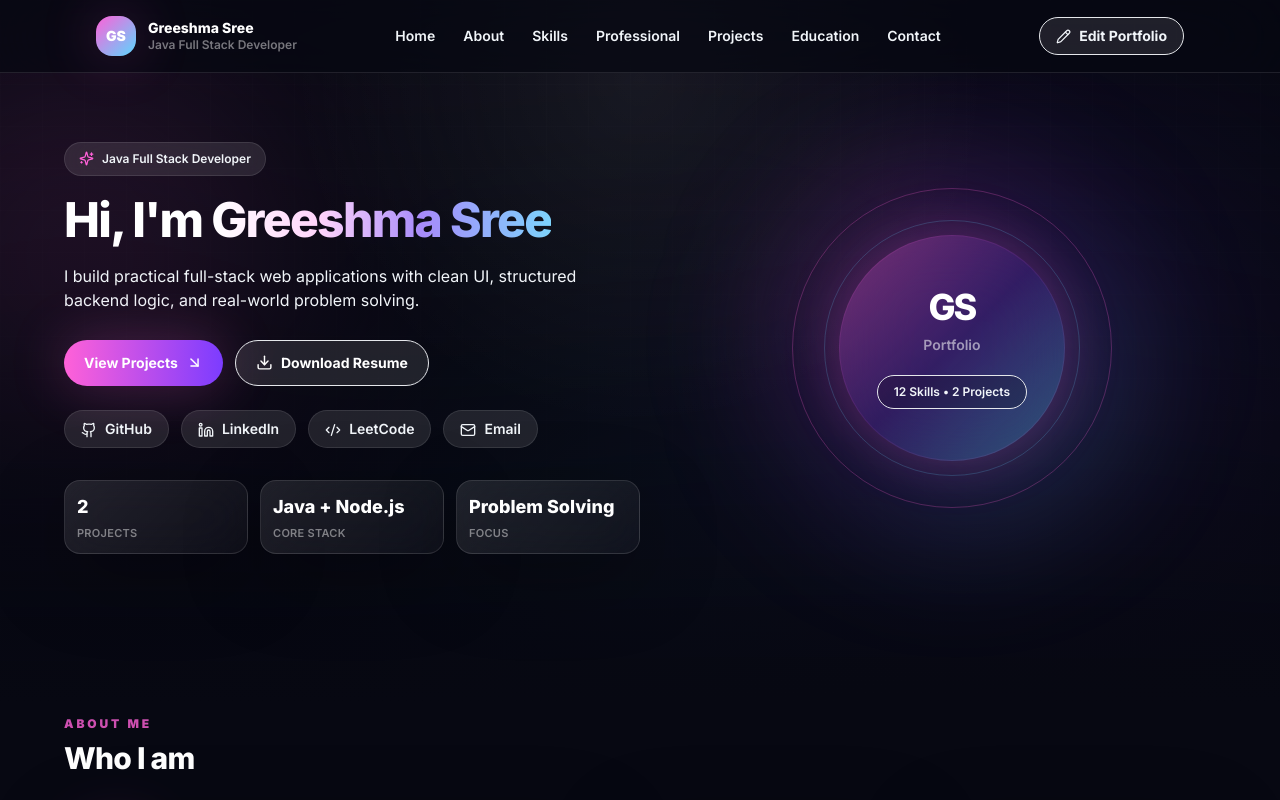
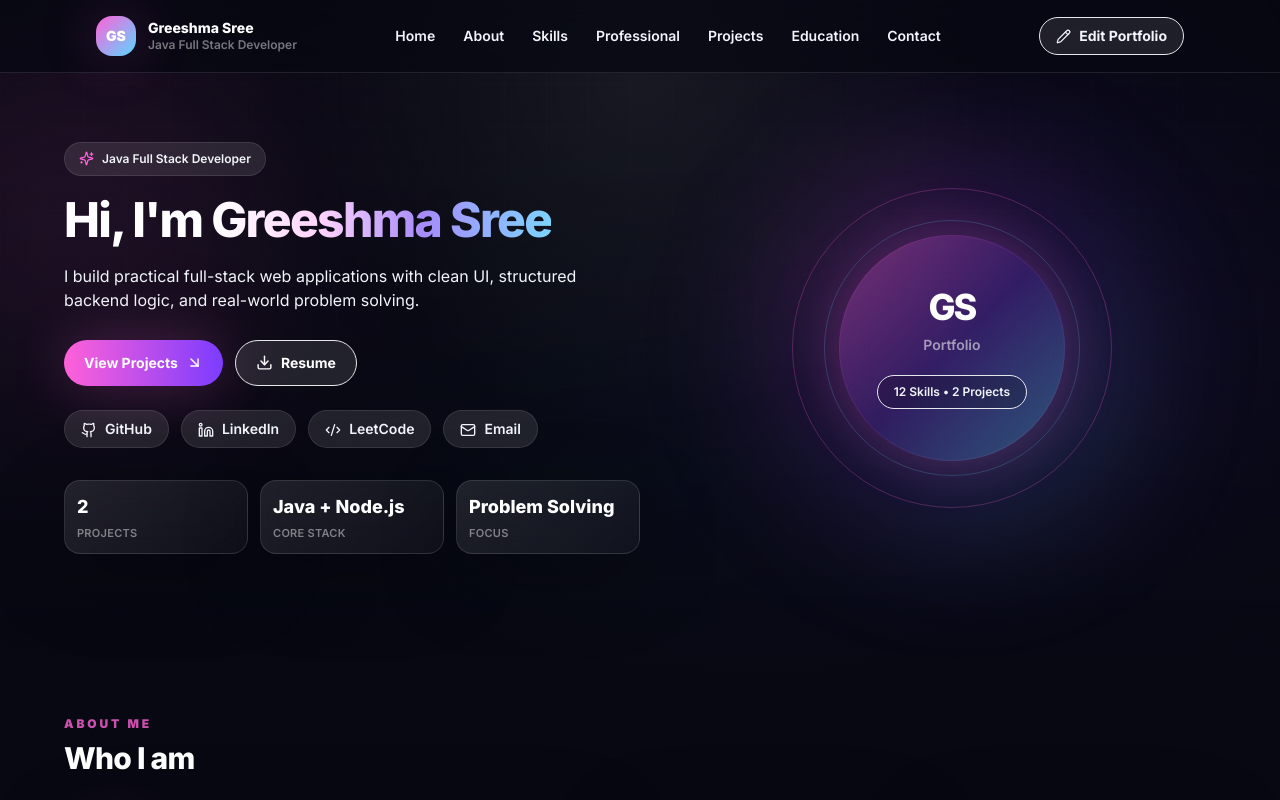
Before and after one commit to Greeshmasree76/My-portfolio, a React (Vite) app: page / in a window 1280 px wide. Shown: the top 800 px of the page. Built offline with nearby package versions, Linux system fonts and the light colour scheme.

Commit message:
Replace resume download with PDF viewer

```diff
--- a/package.json
+++ b/package.json
@@ -11,7 +11,6 @@
   "dependencies": {
     "@vitejs/plugin-react": "^4.3.4",
     "framer-motion": "^11.11.17",
-    "jspdf": "^4.2.1",
     "lucide-react": "^0.468.0",
     "react": "^18.3.1",
     "react-dom": "^18.3.1"
--- a/src/App.jsx
+++ b/src/App.jsx
@@ -13,50 +13,26 @@ import BackgroundEffects from './components/BackgroundEffects.jsx';
 import { defaultPortfolio } from './data/portfolio.js';
 
 const STORAGE_KEY = 'greeshma_portfolio_data_v8';
-const RESUME_FILE = '/Greeshma_Sree_Resume.pdf';
 
 export default function App() {
-  const [portfolio, setPortfolio] = useState({
-    ...defaultPortfolio,
-    resumeFile: RESUME_FILE
-  });
+  const [portfolio, setPortfolio] = useState(defaultPortfolio);
 
   const [isEditorOpen, setIsEditorOpen] = useState(false);
   const [toast, setToast] = useState('');
 
   useEffect(() => {
-    localStorage.removeItem('greeshma_portfolio_data_v2');
-    localStorage.removeItem('greeshma_portfolio_data_v3');
-    localStorage.removeItem('greeshma_portfolio_data_v4');
-    localStorage.removeItem('greeshma_portfolio_data_v5');
-    localStorage.removeItem('greeshma_portfolio_data_v6');
-    localStorage.removeItem('greeshma_portfolio_data_v7');
-
     const saved = localStorage.getItem(STORAGE_KEY);
 
     if (saved) {
       try {
-        const savedPortfolio = JSON.parse(saved);
-
         setPortfolio({
           ...defaultPortfolio,
-          ...savedPortfolio,
-          phone: defaultPortfolio.phone,
-          resumeFile: RESUME_FILE
+          ...JSON.parse(saved)
         });
       } catch {
         localStorage.removeItem(STORAGE_KEY);
-
-        setPortfolio({
-          ...defaultPortfolio,
-          resumeFile: RESUME_FILE
-        });
+        setPortfolio(defaultPortfolio);
       }
-    } else {
-      setPortfolio({
-        ...defaultPortfolio,
-        resumeFile: RESUME_FILE
-      });
     }
   }, []);
 
@@ -70,49 +46,53 @@ export default function App() {
   );
 
   function savePortfolio(nextPortfolio) {
-    const updatedPortfolio = {
-      ...nextPortfolio,
-      resumeFile: RESUME_FILE
-    };
+    setPortfolio(nextPortfolio);
+    localStorage.setItem(STORAGE_KEY, JSON.stringify(nextPortfolio));
 
-    setPortfolio(updatedPortfolio);
-    localStorage.setItem(STORAGE_KEY, JSON.stringify(updatedPortfolio));
+    setToast('Portfolio updated successfully.');
 
-    setToast('Portfolio details updated.');
-    setTimeout(() => setToast(''), 2800);
+    setTimeout(() => {
+      setToast('');
+    }, 2500);
   }
 
   function resetPortfolio() {
     localStorage.removeItem(STORAGE_KEY);
-    localStorage.removeItem('greeshma_portfolio_data_v2');
-    localStorage.removeItem('greeshma_portfolio_data_v3');
-    localStorage.removeItem('greeshma_portfolio_data_v4');
-    localStorage.removeItem('greeshma_portfolio_data_v5');
-    localStorage.removeItem('greeshma_portfolio_data_v6');
-    localStorage.removeItem('greeshma_portfolio_data_v7');
 
-    setPortfolio({
-      ...defaultPortfolio,
-      resumeFile: RESUME_FILE
-    });
+    setPortfolio(defaultPortfolio);
 
-    setToast('Portfolio reset to latest default content.');
-    setTimeout(() => setToast(''), 2800);
+    setToast('Portfolio reset successfully.');
+
+    setTimeout(() => {
+      setToast('');
+    }, 2500);
   }
 
   return (
     <div className="relative min-h-screen overflow-hidden bg-night text-slate-100">
       <BackgroundEffects />
 
-      <Navbar portfolio={portfolio} onEdit={() => setIsEditorOpen(true)} />
+      <Navbar
+        portfolio={portfolio}
+        onEdit={() => setIsEditorOpen(true)}
+      />
 
       <main className="relative z-10">
-        <Hero portfolio={portfolio} totalSkills={totalSkills} />
+        <Hero
+          portfolio={portfolio}
+          totalSkills={totalSkills}
+        />
+
         <About portfolio={portfolio} />
+
         <Skills portfolio={portfolio} />
+
         <ProfessionalDetails portfolio={portfolio} />
+
         <Projects portfolio={portfolio} />
+
         <Education portfolio={portfolio} />
+
         <Contact portfolio={portfolio} />
       </main>
 
@@ -127,7 +107,7 @@ export default function App() {
       />
 
       {toast && (
-        <div className="fixed bottom-6 left-1/2 z-[80] -translate-x-1/2 rounded-full border border-white/15 bg-white/10 px-5 py-3 text-sm text-white shadow-glow backdrop-blur-xl">
+        <div className="fixed bottom-6 left-1/2 z-50 -translate-x-1/2 rounded-full border border-white/15 bg-white/10 px-5 py-3 text-sm text-white shadow-glow backdrop-blur-xl">
           {toast}
         </div>
       )}
--- a/src/components/Hero.jsx
+++ b/src/components/Hero.jsx
@@ -8,7 +8,7 @@ import {
   Sparkles
 } from 'lucide-react';
 import { motion } from 'framer-motion';
-import { generateResumePdf } from '../utils/generateResumePdf.js';
+
 
 function openOrNotify(url, label) {
   if (!url) {
@@ -54,14 +54,15 @@ export default function Hero({ portfolio, totalSkills }) {
               <ArrowDownRight size={17} />
             </a>
 
-            <button
-              type="button"
-              onClick={() => generateResumePdf(portfolio)}
-              className="inline-flex items-center justify-center gap-2 rounded-full border border-white/12 bg-white/10 px-5 py-3 text-sm font-bold text-white transition hover:-translate-y-1 hover:bg-white/15"
-            >
-              <Download size={17} />
-              Download Resume
-            </button>
+            <a
+  href={portfolio.resumeFile}
+  target="_blank"
+  rel="noopener noreferrer"
+  className="inline-flex items-center justify-center gap-2 rounded-full border border-white/12 bg-white/10 px-5 py-3 text-sm font-bold text-white transition hover:-translate-y-1 hover:bg-white/15"
+>
+  <Download size={17} />
+  Resume
+</a>
           </div>
 
           <div className="mt-6 flex flex-wrap gap-3">
--- a/src/utils/generateResumePdf.js
+++ /dev/null
@@ -1,310 +0,0 @@
-import jsPDF from 'jspdf';
-
-export function generateResumePdf(portfolio) {
-  const doc = new jsPDF('p', 'mm', 'a4');
-
-  const pageWidth = doc.internal.pageSize.getWidth();
-  const pageHeight = doc.internal.pageSize.getHeight();
-
-  const margin = 16;
-  const contentWidth = pageWidth - margin * 2;
-  let y = 18;
-
-  function checkPageSpace(requiredSpace = 20) {
-    if (y + requiredSpace > pageHeight - 18) {
-      doc.addPage();
-      y = 18;
-    }
-  }
-
-  function sectionTitle(title) {
-    checkPageSpace(14);
-    y += 4;
-
-    doc.setFont('helvetica', 'bold');
-    doc.setFontSize(12);
-    doc.setTextColor(25, 25, 25);
-    doc.text(title.toUpperCase(), margin, y);
-
-    y += 2;
-
-    doc.setDrawColor(90, 90, 90);
-    doc.line(margin, y, pageWidth - margin, y);
-
-    y += 6;
-  }
-
-  function normalText(text, size = 10, lineHeight = 5) {
-    if (!text) return;
-
-    doc.setFont('helvetica', 'normal');
-    doc.setFontSize(size);
-    doc.setTextColor(45, 45, 45);
-
-    const lines = doc.splitTextToSize(text, contentWidth);
-
-    lines.forEach((line) => {
-      checkPageSpace(lineHeight);
-      doc.text(line, margin, y);
-      y += lineHeight;
-    });
-  }
-
-  function bulletText(text) {
-    if (!text) return;
-
-    doc.setFont('helvetica', 'normal');
-    doc.setFontSize(9.5);
-    doc.setTextColor(45, 45, 45);
-
-    const lines = doc.splitTextToSize(text, contentWidth - 5);
-
-    checkPageSpace(6);
-
-    doc.text('•', margin, y);
-    doc.text(lines[0], margin + 5, y);
-    y += 5;
-
-    lines.slice(1).forEach((line) => {
-      checkPageSpace(5);
-      doc.text(line, margin + 5, y);
-      y += 5;
-    });
-  }
-
-  function linkText(label, value) {
-    if (!value) return;
-
-    checkPageSpace(5);
-
-    doc.setFont('helvetica', 'bold');
-    doc.setFontSize(9);
-    doc.setTextColor(30, 30, 30);
-    doc.text(`${label}:`, margin, y);
-
-    doc.setFont('helvetica', 'normal');
-    doc.setTextColor(40, 80, 160);
-
-    const lines = doc.splitTextToSize(value, contentWidth - 25);
-
-    doc.text(lines[0], margin + 24, y);
-    y += 5;
-
-    lines.slice(1).forEach((line) => {
-      doc.text(line, margin + 24, y);
-      y += 5;
-    });
-  }
-
-  // Header
-  doc.setFont('helvetica', 'bold');
-  doc.setFontSize(22);
-  doc.setTextColor(15, 15, 15);
-  doc.text(portfolio.name || 'Your Name', margin, y);
-
-  y += 8;
-
-  doc.setFont('helvetica', 'normal');
-  doc.setFontSize(12);
-  doc.setTextColor(90, 70, 150);
-  doc.text(portfolio.role || 'Developer', margin, y);
-
-  y += 8;
-
-  doc.setFontSize(9.5);
-  doc.setTextColor(55, 55, 55);
-
-  const contactLine = [portfolio.email, portfolio.phone, portfolio.location]
-    .filter(Boolean)
-    .join(' | ');
-
-  if (contactLine) {
-    doc.text(contactLine, margin, y);
-    y += 6;
-  }
-
-  const linksLine = [
-    portfolio.links?.github,
-    portfolio.links?.linkedin,
-    portfolio.links?.leetcode
-  ]
-    .filter(Boolean)
-    .join(' | ');
-
-  if (linksLine) {
-    const linkLines = doc.splitTextToSize(linksLine, contentWidth);
-
-    linkLines.forEach((line) => {
-      doc.text(line, margin, y);
-      y += 5;
-    });
-  }
-
-  y += 2;
-
-  doc.setDrawColor(120, 120, 120);
-  doc.line(margin, y, pageWidth - margin, y);
-
-  y += 7;
-
-  // Summary
-  sectionTitle('Professional Summary');
-  normalText(portfolio.about || portfolio.headline);
-
-  // Technical Skills
-  sectionTitle('Technical Skills');
-
-  Object.entries(portfolio.skills || {}).forEach(([category, skills]) => {
-    checkPageSpace(6);
-
-    doc.setFont('helvetica', 'bold');
-    doc.setFontSize(10);
-    doc.setTextColor(30, 30, 30);
-    doc.text(`${category}:`, margin, y);
-
-    doc.setFont('helvetica', 'normal');
-    doc.setTextColor(45, 45, 45);
-
-    const skillText = Array.isArray(skills) ? skills.join(', ') : skills;
-    const skillLines = doc.splitTextToSize(skillText, contentWidth - 35);
-
-    doc.text(skillLines[0] || '', margin + 35, y);
-    y += 5;
-
-    skillLines.slice(1).forEach((line) => {
-      doc.text(line, margin + 35, y);
-      y += 5;
-    });
-  });
-
-  // Soft Skills
-  sectionTitle('Soft Skills');
-  normalText((portfolio.softSkills || []).join(', '));
-
-  // Experience
-  sectionTitle('Experience / Internship');
-
-  (portfolio.experience || []).forEach((item) => {
-    checkPageSpace(18);
-
-    doc.setFont('helvetica', 'bold');
-    doc.setFontSize(10.5);
-    doc.setTextColor(25, 25, 25);
-    doc.text(item.role || '', margin, y);
-    y += 5;
-
-    doc.setFont('helvetica', 'normal');
-    doc.setFontSize(9.5);
-    doc.setTextColor(55, 55, 55);
-    doc.text(`${item.company || ''} | ${item.duration || ''}`, margin, y);
-    y += 5;
-
-    (item.points || []).forEach((point) => bulletText(point));
-
-    y += 2;
-  });
-
-  // Projects
-  sectionTitle('Projects');
-
-  (portfolio.projects || []).forEach((project, index) => {
-    checkPageSpace(20);
-
-    doc.setFont('helvetica', 'bold');
-    doc.setFontSize(11);
-    doc.setTextColor(20, 20, 20);
-    doc.text(`${index + 1}. ${project.title}`, margin, y);
-    y += 5;
-
-    doc.setFont('helvetica', 'normal');
-    doc.setFontSize(9.5);
-    doc.setTextColor(70, 70, 70);
-
-    if (project.category) {
-      doc.text(project.category, margin, y);
-      y += 5;
-    }
-
-    bulletText(project.description);
-    bulletText(project.problem);
-
-    if (project.features?.length) {
-      project.features.slice(0, 5).forEach((feature) => bulletText(feature));
-    }
-
-    if (project.stack?.length) {
-      bulletText(`Tech Stack: ${project.stack.join(', ')}`);
-    }
-
-    if (project.resumeBullet) {
-      bulletText(project.resumeBullet);
-    }
-
-    if (project.live) {
-      linkText('Live', project.live);
-    }
-
-    if (project.github) {
-      linkText('GitHub', project.github);
-    }
-
-    y += 3;
-  });
-
-  // Certifications
-  sectionTitle('Certifications');
-
-  (portfolio.certifications || []).forEach((certificate) => {
-    bulletText(
-      `${certificate.title} - ${certificate.issuer} | ${certificate.type} | ${certificate.date} | ID: ${certificate.certificateId}`
-    );
-
-    if (certificate.link) {
-      linkText('Certificate', certificate.link);
-    }
-  });
-
-  // Education
-  sectionTitle('Education');
-
-  (portfolio.education || []).forEach((edu) => {
-    checkPageSpace(15);
-
-    doc.setFont('helvetica', 'bold');
-    doc.setFontSize(10.5);
-    doc.setTextColor(25, 25, 25);
-    doc.text(edu.degree || '', margin, y);
-    y += 5;
-
-    doc.setFont('helvetica', 'normal');
-    doc.setFontSize(9.5);
-    doc.setTextColor(55, 55, 55);
-    doc.text(`${edu.college || ''} | ${edu.duration || ''}`, margin, y);
-    y += 5;
-
-    if (edu.details) {
-      normalText(edu.details, 9.5, 5);
-    }
-  });
-
-  // Interests
-  sectionTitle('Interests');
-  normalText((portfolio.interests || []).join(', '));
-
-  // Footer
-  const totalPages = doc.internal.getNumberOfPages();
-
-  for (let i = 1; i <= totalPages; i += 1) {
-    doc.setPage(i);
-    doc.setFont('helvetica', 'normal');
-    doc.setFontSize(8);
-    doc.setTextColor(120, 120, 120);
-    doc.text(
-      `Generated from portfolio | Page ${i} of ${totalPages}`,
-      margin,
-      pageHeight - 8
-    );
-  }
-
-  doc.save('Greeshma_Sree_Putti_Resume.pdf');
-}
```
Also changed, not shown: 2 other files (tests, documents, lock files or other folders).
